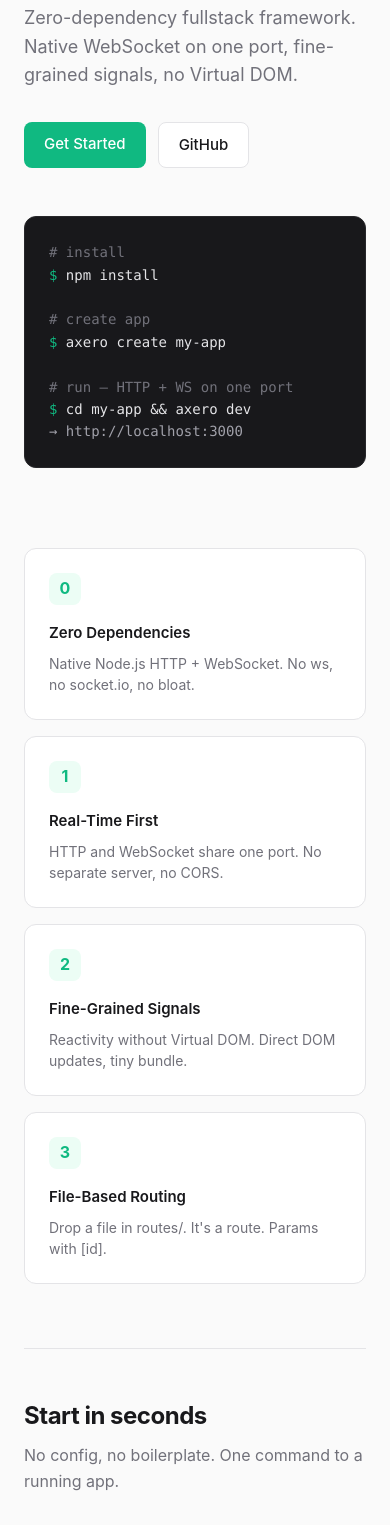
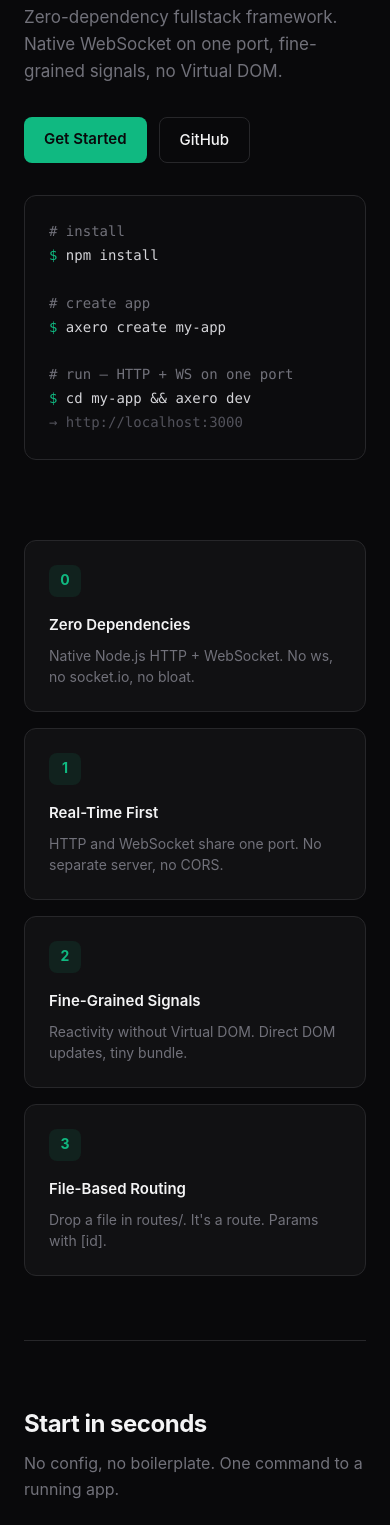
Before and after one commit to Akmalradityaw/Axero, a website: page website/index.html in a window 390 px wide. Shown: the part 238-1763 px from the top of the page. Drawn offline with Linux system fonts and the light colour scheme.

Commit message:
feat(website): dark theme design tokens consistency

```diff
--- a/website/index.html
+++ b/website/index.html
@@ -1,23 +1,36 @@
 <!doctype html>
 <html lang="en">
+
 <head>
   <meta charset="utf-8">
   <meta name="viewport" content="width=device-width, initial-scale=1">
   <title>Axero — Build real-time apps like breathing</title>
   <style>
-  *, *::before, *::after { box-sizing: border-box; margin: 0; padding: 0; }
+    *,
+    *::before,
+    *::after {
+      box-sizing: border-box;
+      margin: 0;
+      padding: 0;
+    }
+
     :root {
-    --bg: #fafafa;
-    --surface: #ffffff;
-    --text: #18181b;
+      --bg: #09090b;
+      --surface: #111113;
+      --surface-2: #18181b;
+      --text: #f4f4f5;
       --muted: #71717a;
       --accent: #10b981;
-    --accent-hover: #059669;
-    --border: #e4e4e7;
-    --code-bg: #18181b;
-    --code-text: #e4e4e7;
+      --accent-hover: #34d399;
+      --border: #27272a;
+      --code-bg: #0c0c0e;
+      --code-text: #d4d4d8;
     }
-  html { scroll-behavior: smooth; }
+
+    html {
+      scroll-behavior: smooth;
+    }
+
     body {
       font-family: -apple-system, BlinkMacSystemFont, "Segoe UI", Roboto, "Helvetica Neue", Arial, sans-serif;
       background: var(--bg);
@@ -25,96 +38,282 @@
       line-height: 1.6;
       -webkit-font-smoothing: antialiased;
     }
-  .mono { font-family: ui-monospace, SFMono-Regular, Menlo, Monaco, Consolas, monospace; }
-  a { color: inherit; text-decoration: none; }
-  .container { max-width: 64rem; margin: 0 auto; padding: 0 1.5rem; }
+
+    .mono {
+      font-family: ui-monospace, SFMono-Regular, Menlo, Monaco, Consolas, monospace;
+    }
+
+    a {
+      color: inherit;
+      text-decoration: none;
+    }
+
+    .container {
+      max-width: 64rem;
+      margin: 0 auto;
+      padding: 0 1.5rem;
+    }
 
     nav {
       border-bottom: 1px solid var(--border);
-    background: var(--surface);
-    position: sticky; top: 0; z-index: 10;
+      background: rgba(9, 9, 11, 0.8);
+      backdrop-filter: blur(12px);
+      -webkit-backdrop-filter: blur(12px);
+      position: sticky;
+      top: 0;
+      z-index: 10;
     }
+
     .nav-inner {
-    display: flex; align-items: center; justify-content: space-between;
-    height: 4rem; max-width: 64rem; margin: 0 auto; padding: 0 1.5rem;
+      display: flex;
+      align-items: center;
+      justify-content: space-between;
+      height: 4rem;
+      max-width: 64rem;
+      margin: 0 auto;
+      padding: 0 1.5rem;
     }
-  .logo { font-weight: 700; font-size: 1.125rem; letter-spacing: -0.02em; }
-  .logo span { color: var(--accent); }
-  .nav-links { display: flex; gap: 1.5rem; font-size: 0.875rem; color: var(--muted); }
-  .nav-links a:hover { color: var(--text); }
+
+    .logo {
+      font-weight: 700;
+      font-size: 1.125rem;
+      letter-spacing: -0.02em;
+    }
+
+    .logo span {
+      color: var(--accent);
+    }
+
+    .nav-links {
+      display: flex;
+      gap: 1.5rem;
+      font-size: 0.875rem;
+      color: var(--muted);
+    }
+
+    .nav-links a {
+      transition: color 0.15s;
+    }
+
+    .nav-links a:hover {
+      color: var(--text);
+    }
 
     .hero {
-    display: grid; grid-template-columns: 1fr 1fr; gap: 3rem; align-items: center;
-    padding: 5rem 0 4rem;
+      display: grid;
+      grid-template-columns: 1fr 1fr;
+      gap: 3rem;
+      align-items: center;
+      padding: 6rem 0 5rem;
     }
+
     .eyebrow {
-    font-size: 0.75rem; font-weight: 600; text-transform: uppercase;
-    letter-spacing: 0.12em; color: var(--accent); margin-bottom: 1rem;
+      font-size: 0.75rem;
+      font-weight: 600;
+      text-transform: uppercase;
+      letter-spacing: 0.12em;
+      color: var(--accent);
+      margin-bottom: 1rem;
     }
+
     h1 {
-    font-size: 2.75rem; font-weight: 700; line-height: 1.15;
-    letter-spacing: -0.03em; margin-bottom: 1.25rem;
+      font-size: 2.75rem;
+      font-weight: 700;
+      line-height: 1.15;
+      letter-spacing: -0.03em;
+      margin-bottom: 1.25rem;
     }
-  .subtext { font-size: 1.125rem; color: var(--muted); max-width: 32rem; margin-bottom: 2rem; }
-  .cta { display: flex; gap: 0.75rem; }
+
+    .subtext {
+      font-size: 1.0625rem;
+      color: var(--muted);
+      max-width: 32rem;
+      margin-bottom: 2rem;
+    }
+
+    .cta {
+      display: flex;
+      gap: 0.75rem;
+    }
+
     .btn {
-    display: inline-block; padding: 0.625rem 1.25rem; border-radius: 0.5rem;
-    font-size: 0.9375rem; font-weight: 500; transition: all 0.15s;
+      display: inline-block;
+      padding: 0.625rem 1.25rem;
+      border-radius: 0.5rem;
+      font-size: 0.9375rem;
+      font-weight: 500;
+      transition: all 0.15s;
     }
-  .btn-primary { background: var(--accent); color: #fff; }
-  .btn-primary:hover { background: var(--accent-hover); }
-  .btn-secondary { border: 1px solid var(--border); color: var(--text); background: var(--surface); }
-  .btn-secondary:hover { border-color: var(--muted); }
+
+    .btn-primary {
+      background: var(--accent);
+      color: #09090b;
+      font-weight: 600;
+    }
+
+    .btn-primary:hover {
+      background: var(--accent-hover);
+    }
+
+    .btn-secondary {
+      border: 1px solid var(--border);
+      color: var(--text);
+      background: transparent;
+    }
+
+    .btn-secondary:hover {
+      border-color: var(--muted);
+      background: var(--surface);
+    }
 
     .code-block {
-    background: var(--code-bg); color: var(--code-text);
-    border-radius: 0.75rem; padding: 1.5rem; font-size: 0.875rem;
-    border: 1px solid #27272a;
+      background: var(--code-bg);
+      color: var(--code-text);
+      border-radius: 0.75rem;
+      padding: 1.5rem;
+      font-size: 0.875rem;
+      border: 1px solid var(--border);
+      line-height: 1.7;
     }
-  .code-block .comment { color: #71717a; }
-  .code-block .prompt { color: var(--accent); }
-  .code-block .output { color: #a1a1aa; }
 
-  .features { padding: 2rem 0 4rem; }
+    .code-block .comment {
+      color: var(--muted);
+    }
+
+    .code-block .prompt {
+      color: var(--accent);
+    }
+
+    .code-block .output {
+      color: #52525b;
+    }
+
+    .features {
+      padding: 2rem 0 4rem;
+    }
+
     .features-grid {
-    display: grid; grid-template-columns: repeat(4, 1fr); gap: 1rem;
+      display: grid;
+      grid-template-columns: repeat(4, 1fr);
+      gap: 1rem;
     }
+
     .feature {
-    background: var(--surface); border: 1px solid var(--border);
-    border-radius: 0.75rem; padding: 1.5rem;
+      background: var(--surface);
+      border: 1px solid var(--border);
+      border-radius: 0.75rem;
+      padding: 1.5rem;
+      transition: border-color 0.2s, transform 0.2s;
     }
+
+    .feature:hover {
+      border-color: #3f3f46;
+      transform: translateY(-2px);
+    }
+
     .feature-icon {
-    width: 2rem; height: 2rem; border-radius: 0.5rem;
-    background: #ecfdf5; color: var(--accent);
-    display: flex; align-items: center; justify-content: center;
-    font-size: 1rem; font-weight: 700; margin-bottom: 1rem;
+      width: 2rem;
+      height: 2rem;
+      border-radius: 0.5rem;
+      background: rgba(16, 185, 129, 0.1);
+      color: var(--accent);
+      display: flex;
+      align-items: center;
+      justify-content: center;
+      font-size: 0.875rem;
+      font-weight: 700;
+      margin-bottom: 1rem;
     }
-  .feature h3 { font-size: 0.9375rem; font-weight: 600; margin-bottom: 0.5rem; }
-  .feature p { font-size: 0.875rem; color: var(--muted); line-height: 1.5; }
 
-  .section { padding: 3rem 0; border-top: 1px solid var(--border); }
-  .section-title { font-size: 1.5rem; font-weight: 700; letter-spacing: -0.02em; margin-bottom: 0.5rem; }
-  .section-sub { color: var(--muted); margin-bottom: 2rem; max-width: 40rem; }
+    .feature h3 {
+      font-size: 0.9375rem;
+      font-weight: 600;
+      margin-bottom: 0.5rem;
+    }
+
+    .feature p {
+      font-size: 0.875rem;
+      color: var(--muted);
+      line-height: 1.5;
+    }
+
+    .section {
+      padding: 4rem 0;
+      border-top: 1px solid var(--border);
+    }
+
+    .section-title {
+      font-size: 1.5rem;
+      font-weight: 700;
+      letter-spacing: -0.02em;
+      margin-bottom: 0.5rem;
+    }
+
+    .section-sub {
+      color: var(--muted);
+      margin-bottom: 2rem;
+      max-width: 40rem;
+    }
 
     footer {
-    border-top: 1px solid var(--border); padding: 2rem 0;
-    display: flex; justify-content: space-between; align-items: center;
-    font-size: 0.875rem; color: var(--muted);
+      border-top: 1px solid var(--border);
+      padding: 2rem 0;
     }
-  footer .links { display: flex; gap: 1.5rem; }
-  footer a:hover { color: var(--text); }
+
+    .footer-inner {
+      display: flex;
+      justify-content: space-between;
+      align-items: center;
+      font-size: 0.875rem;
+      color: var(--muted);
+    }
+
+    footer .links {
+      display: flex;
+      gap: 1.5rem;
+    }
+
+    footer a {
+      transition: color 0.15s;
+    }
+
+    footer a:hover {
+      color: var(--text);
+    }
 
     @media (max-width: 768px) {
-    .hero { grid-template-columns: 1fr; padding: 3rem 0; }
-    h1 { font-size: 2rem; }
-    .features-grid { grid-template-columns: 1fr 1fr; }
-    .nav-links { display: none; }
+      .hero {
+        grid-template-columns: 1fr;
+        padding: 3rem 0;
+        gap: 2rem;
       }
+
+      h1 {
+        font-size: 2rem;
+      }
+
+      .features-grid {
+        grid-template-columns: 1fr 1fr;
+      }
+
+      .nav-links {
+        display: none;
+      }
+    }
+
     @media (max-width: 480px) {
-    .features-grid { grid-template-columns: 1fr; }
+      .features-grid {
+        grid-template-columns: 1fr;
+      }
+
+      .footer-inner {
+        flex-direction: column;
+        gap: 1rem;
+      }
     }
   </style>
 </head>
+
 <body>
 
   <nav>
@@ -134,7 +333,8 @@
       <div>
         <div class="eyebrow">Axero.js</div>
         <h1>Build real-time apps like breathing.</h1>
-      <p class="subtext">Zero-dependency fullstack framework. Native WebSocket on one port, fine-grained signals, no Virtual DOM.</p>
+        <p class="subtext">Zero-dependency fullstack framework. Native WebSocket on one port, fine-grained signals, no
+          Virtual DOM.</p>
         <div class="cta">
           <a href="#docs" class="btn btn-primary">Get Started</a>
           <a href="https://github.com/Akmalradityaw/Axero" class="btn btn-secondary">GitHub</a>
@@ -197,7 +397,7 @@
   </div>
 
   <footer>
-  <div class="container" style="display:flex;justify-content:space-between;align-items:center;">
+    <div class="container footer-inner">
       <div>&copy; 2026 Axero.js</div>
       <div class="links">
         <a href="https://github.com/Akmalradityaw/Axero">GitHub</a>
@@ -208,4 +408,5 @@
   </footer>
 
 </body>
+
 </html>
```
Lines whose indentation alone changed are shown as unchanged.
